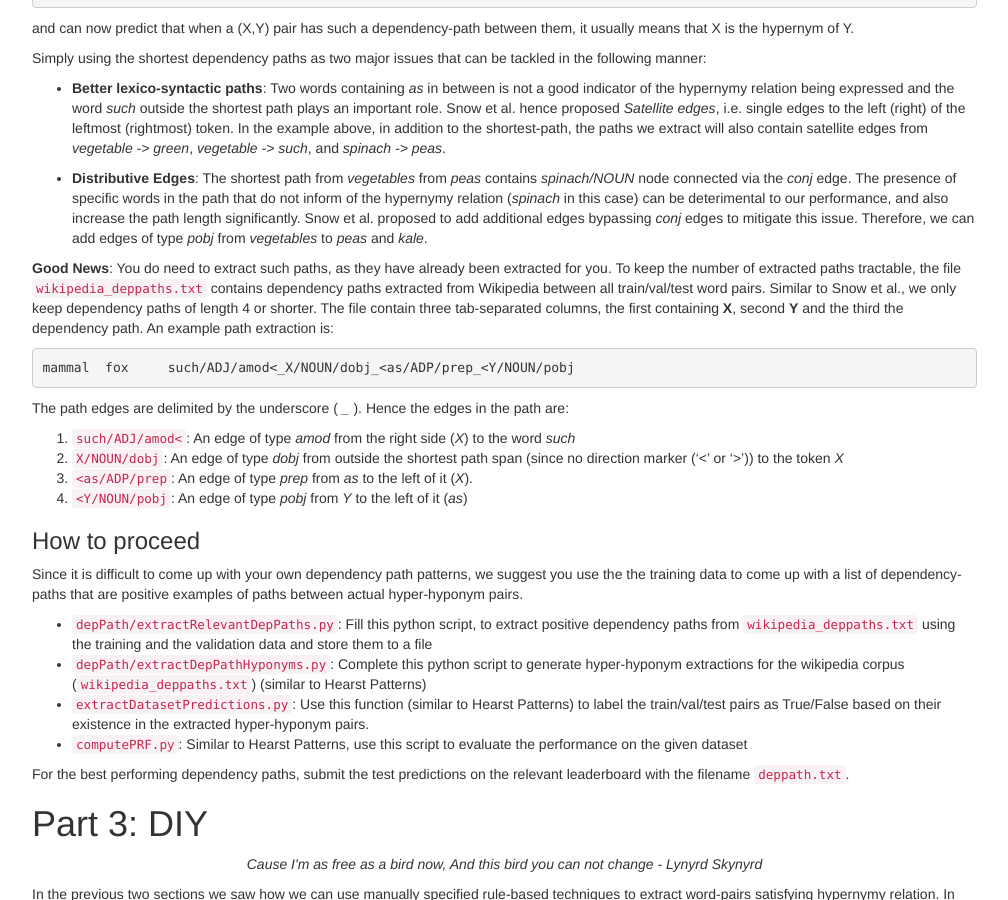
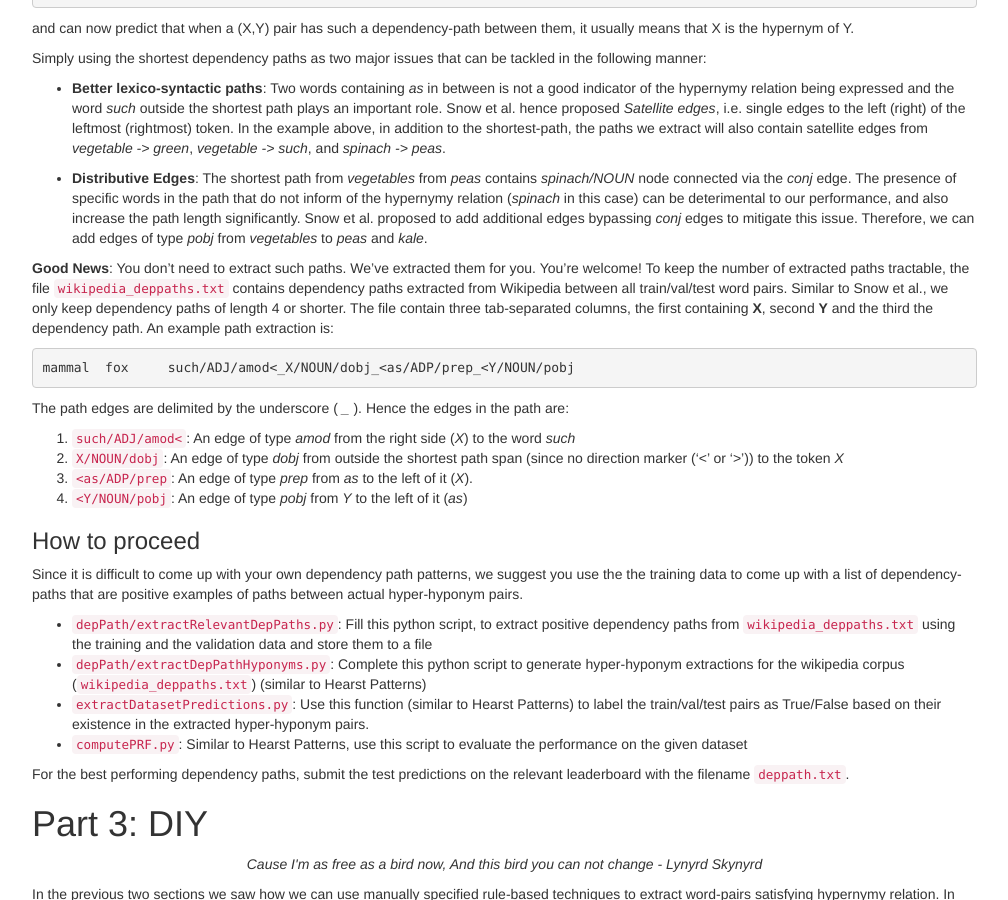
Before and after one commit to computational-linguistics-class/computational-linguistics-class.github.io, a Jekyll site: the page built from assignment8.md, in a window 1280 px wide and 900 px high, scrolled down 2744 px. Shown: the whole window, without its empty margins (233-1241 px from the left). Built offline with Jekyll 4.4.1, drawn with Linux system fonts in a browser that asks for light colours; nearby versions of some CDN libraries; a script that is not in the unit is left out.

Commit message:
You don't need to extract paths

```diff
--- a/assignment8.md
+++ b/assignment8.md
@@ -181,7 +181,7 @@ In the example above, in addition to the shortest-path, the paths we extract wil
 * **Distributive Edges**: The shortest path from *vegetables* from *peas* contains *spinach/NOUN* node connected via the *conj* edge. The presence of specific words in the path that do not inform of the hypernymy relation (*spinach* in this case) can be deterimental to our performance, and also increase the path length significantly.
 Snow et al. proposed to add additional edges bypassing *conj* edges to mitigate this issue. Therefore, we can add edges of type *pobj* from *vegetables* to *peas* and *kale*.
 
-**Good News**: You do need to extract such paths, as they have already been extracted for you. To keep the number of extracted paths tractable, the file `wikipedia_deppaths.txt` contains dependency paths extracted from Wikipedia between all train/val/test word pairs.
+**Good News**: You don't need to extract such paths.  We've extracted them for you.  You're welcome! To keep the number of extracted paths tractable, the file `wikipedia_deppaths.txt` contains dependency paths extracted from Wikipedia between all train/val/test word pairs.
 Similar to Snow et al., we only keep dependency paths of length 4 or shorter.
 The file contain three tab-separated columns, the first containing **X**, second **Y** and the third the dependency path.
 An example path extraction is:
```
